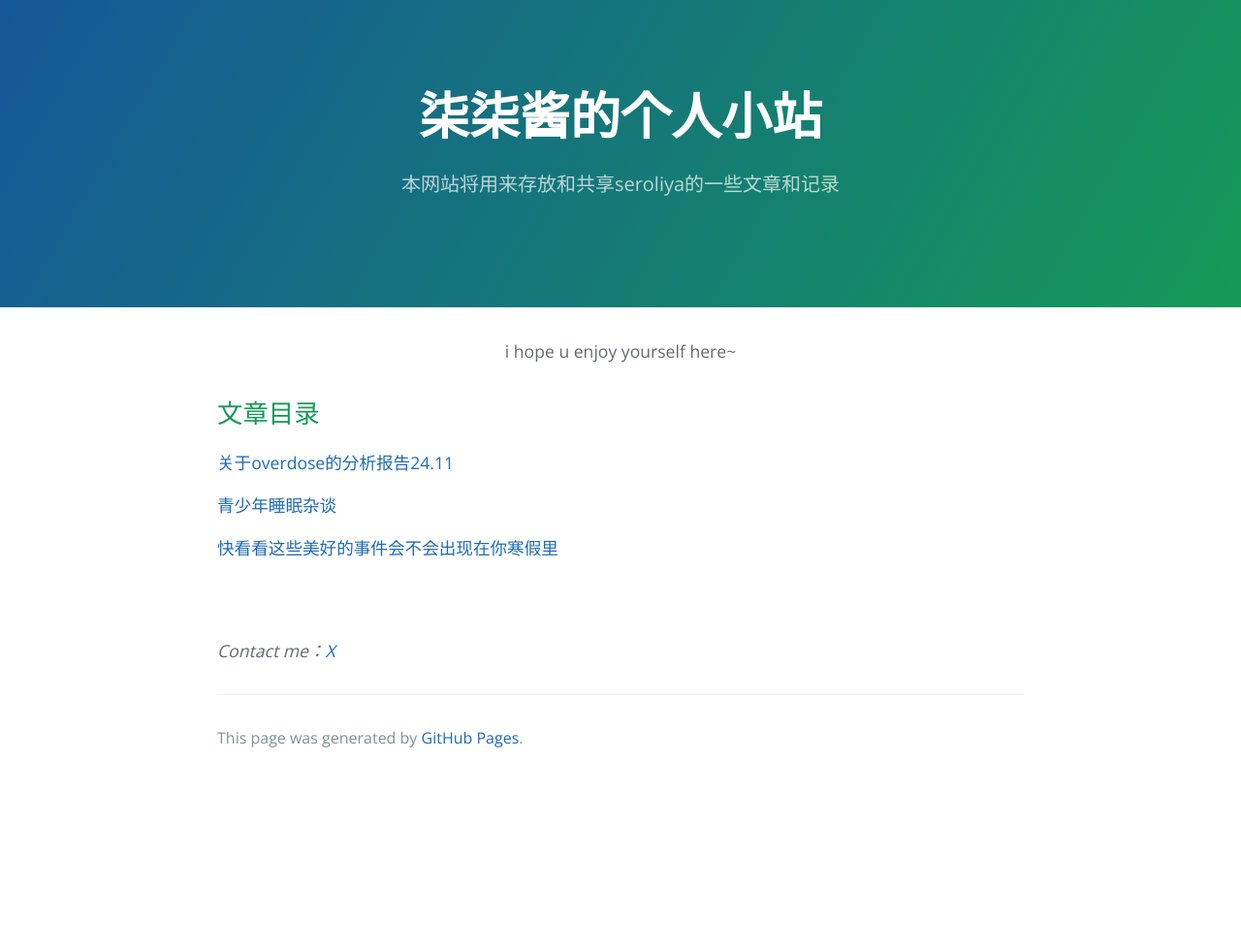
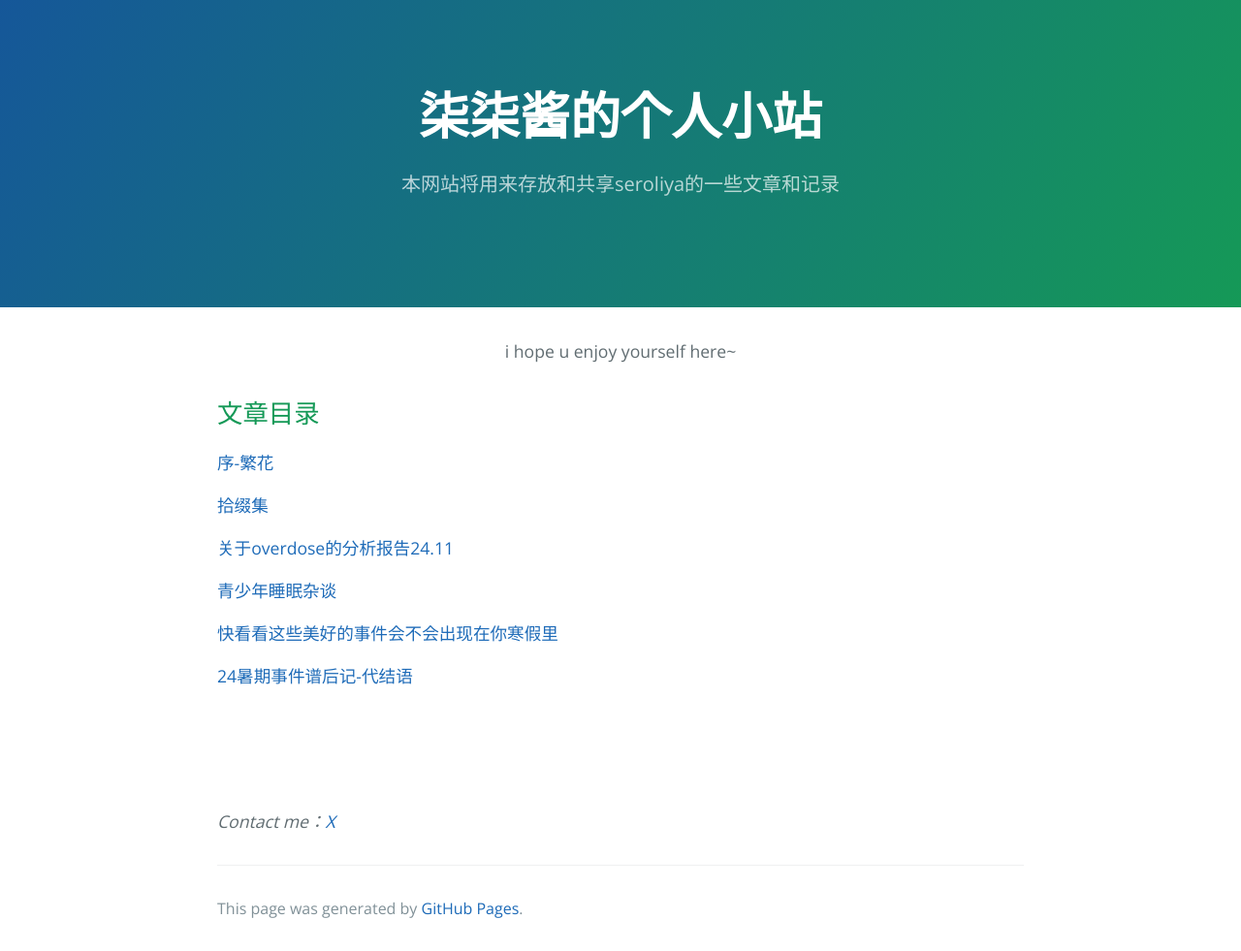
Before and after one commit to Seroliya/Seroliya.github.io, a Jekyll site: the page built from index.md, in a window 1280 px wide. Shown: the whole page at 97% size. Built offline with Jekyll 4.4.1, drawn with Linux system fonts in a browser that asks for light colours; before the commit the page ends 900 px from its top, so only the background shows below that.

Commit message:
Update index.md

```diff
--- a/index.md
+++ b/index.md
@@ -7,10 +7,17 @@ i hope u enjoy yourself here~
 
 ## 文章目录
 
+[序-繁花](./序-繁花.html)
+
+[拾缀集](./拾缀集.html)
+
 [关于overdose的分析报告24.11](./odreport1.html)
 
 [青少年睡眠杂谈](./sleeptalk.html)
 
 [快看看这些美好的事件会不会出现在你寒假里](./holidayissues.html)
+
+[24暑期事件谱后记-代结语](./24暑期事件谱后记-代结语.html)
+
 <br><br><br><br>
 _Contact me：[X](https://x.com/77KawaiiQwQ)_
```
